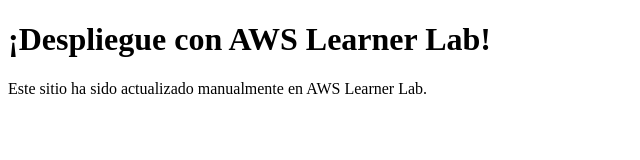
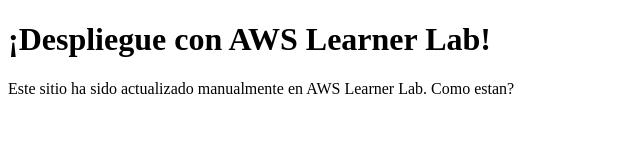
Before and after one commit to EmilioGar04/mi-proyecto-devops, a plain HTML site: page src/index.html in a window 1280 px wide. Shown: the whole page, without its empty margins (0-640 px from the left). Drawn offline with Linux system fonts and the light colour scheme.

```diff
--- a/src/index.html
+++ b/src/index.html
@@ -9,6 +9,6 @@
 </head>
 <body>
 <h1>¡Despliegue con AWS Learner Lab!</h1>
-<p>Este sitio ha sido actualizado manualmente en AWS Learner Lab.</p>
+<p>Este sitio ha sido actualizado manualmente en AWS Learner Lab. Como estan?</p>
 </body>
 </html>
```
